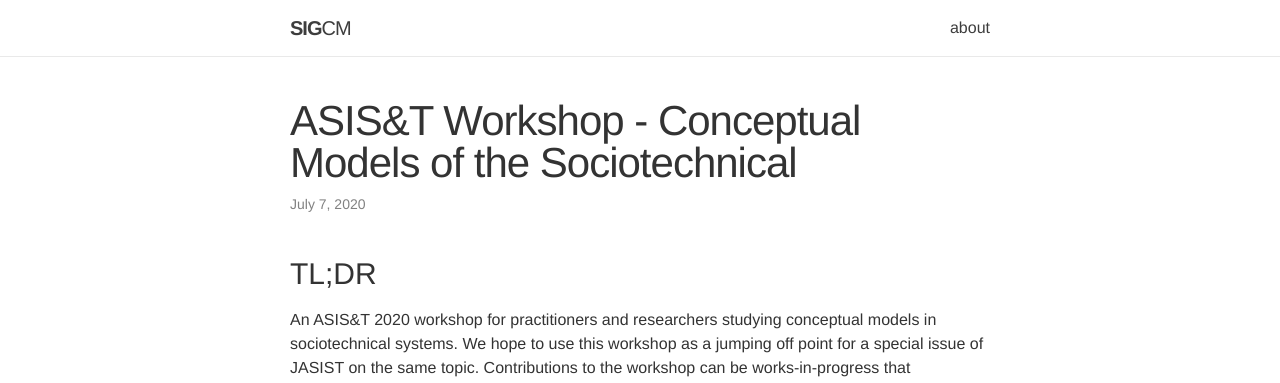
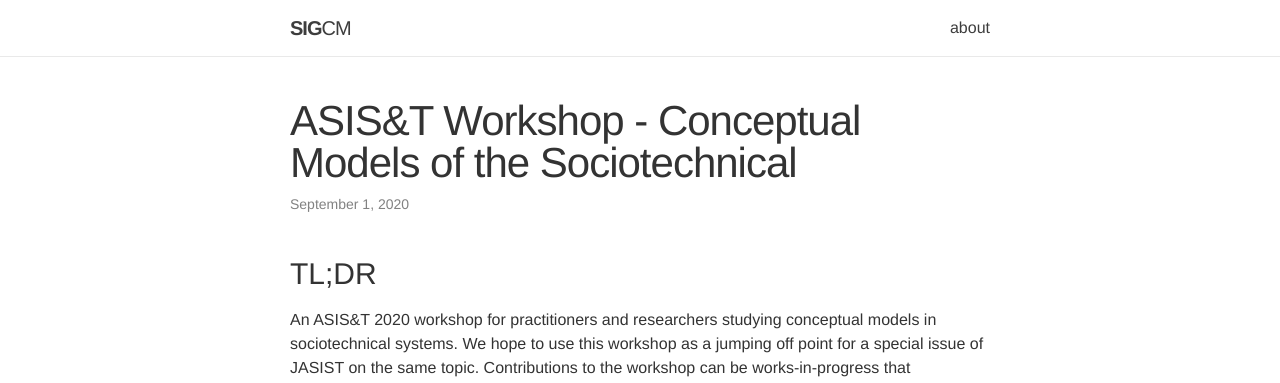
Before and after one commit to sig-cm/sig-cm.github.io, a Jekyll site: the page built from _news/ASIST-2020-CFP.md, in a window 1280 px wide and 900 px high. Shown: the top 383 px of the window. Built offline with Jekyll 4.4.1, drawn with Linux system fonts in a browser that asks for light colours; nearby versions of some CDN libraries; part of the change alters nothing that is shown.

```diff
--- a/_news/ASIST-2020-CFP.md
+++ b/_news/ASIST-2020-CFP.md
@@ -1,7 +1,7 @@
 ---
 layout: post
 title: ASIS&T Workshop - Conceptual Models of the Sociotechnical
-date: 2020-07-07
+date: 2020-09-01
 inline: false
 ---
 
```
